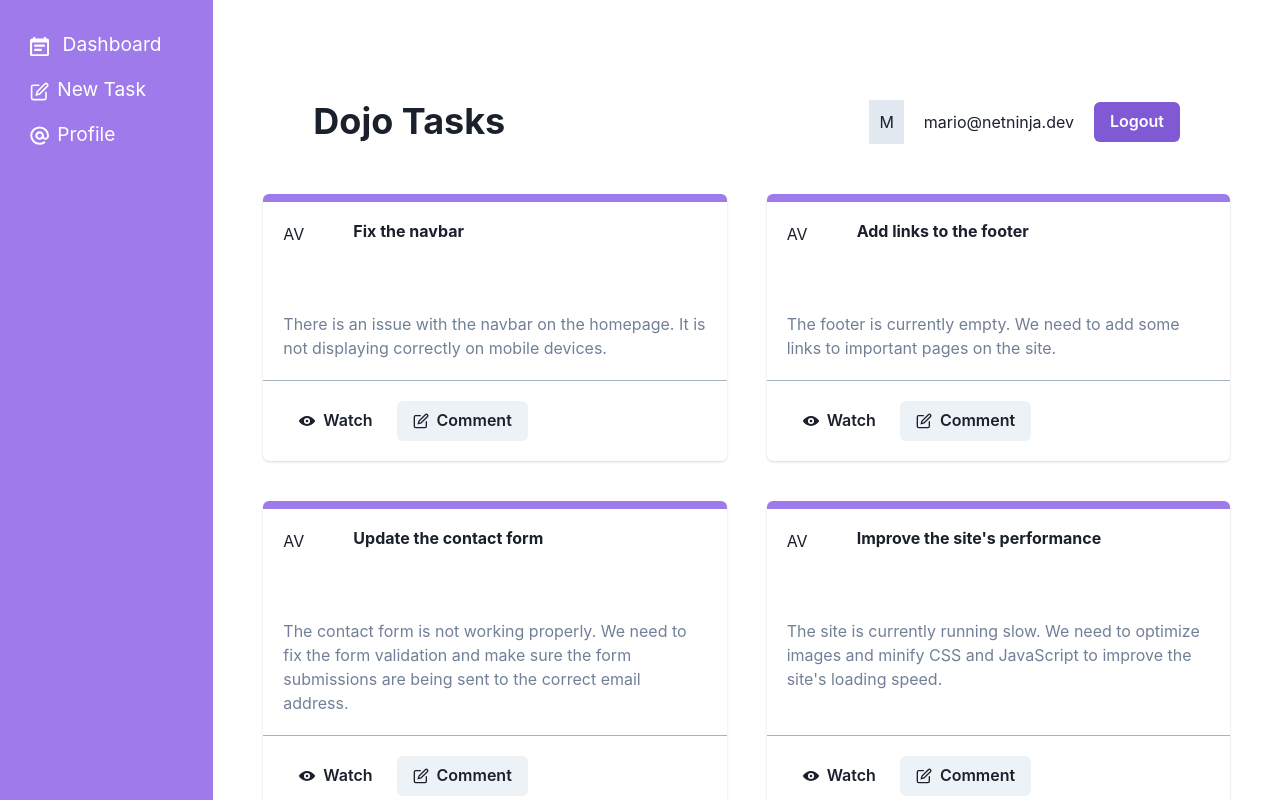
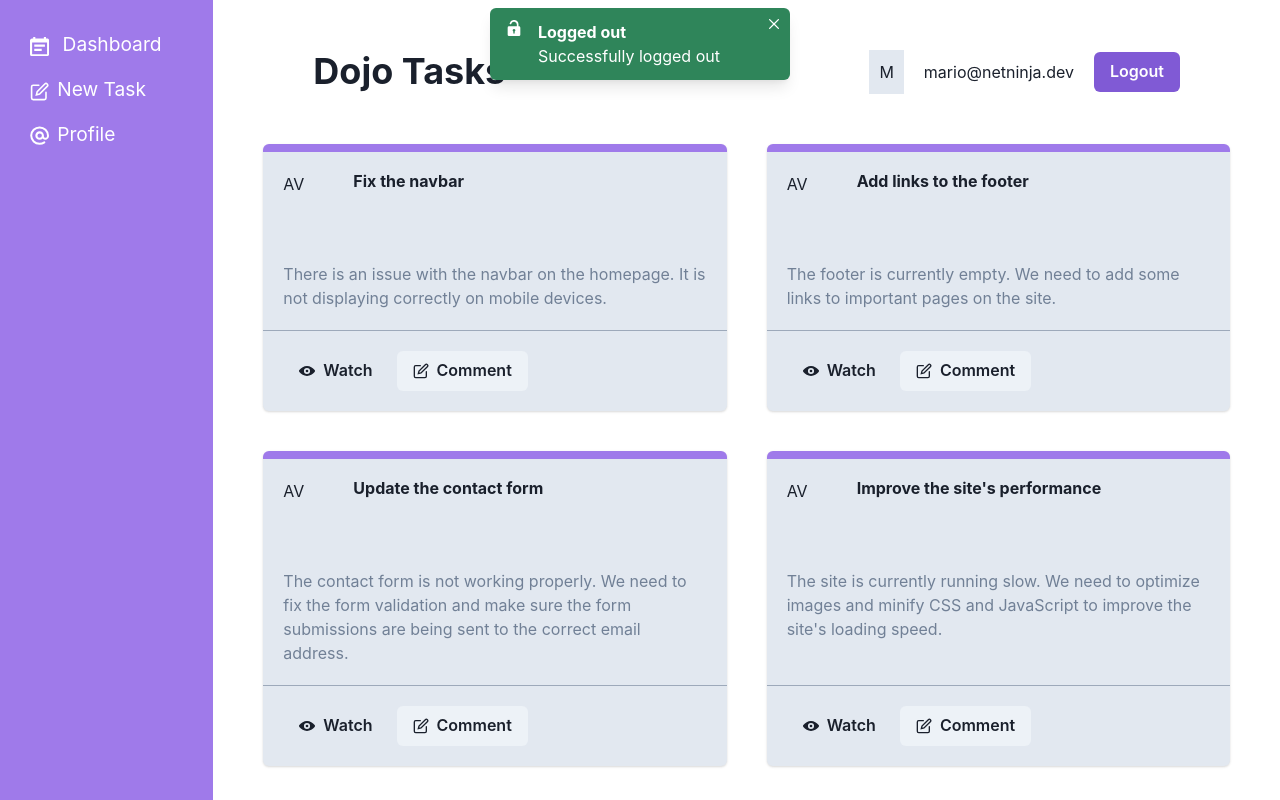
Before and after one commit to EduDD125/Chakra_UI_couser, a React (Vite) app: page / in a window 1280 px wide. Both pictures are taken after a click on the button "Logout". Shown: the top 800 px of the page. Built offline with nearby package versions, Linux system fonts and the light colour scheme; data requests are answered from the project's data file.

Commit message:
aula10: Toast component

```diff
--- a/src/components/navbar.jsx
+++ b/src/components/navbar.jsx
@@ -1,7 +1,22 @@
-import { Box, Button, Flex, HStack, Heading, Spacer, Text } from "@chakra-ui/react";
+import { UnlockIcon } from "@chakra-ui/icons";
+import { Box, Button, Flex, HStack, Heading, Spacer, Text, useToast } from "@chakra-ui/react";
 import React from "react";
 
 export default function Navbar() {
+    const toast = useToast();
+
+    const showToast = () => {
+        toast({
+            title: "Logged out",
+            description: "Successfully logged out",
+            duration: 5000,
+            isClosable: true,
+            position: "top",
+            status: "success",
+            icon: <UnlockIcon />
+        })
+    }
+
     return (
         <Flex as="nav" p="10px" m="40px" alignItems="center">
             <Heading as="h1">Dojo Tasks</Heading>
@@ -11,20 +26,9 @@ export default function Navbar() {
             <HStack spacing="20px">
                 <Box bg="gray.200" p="10px">M</Box>
                 <Text>mario@netninja.dev</Text>
-                <Button colorScheme="purple">Logout</Button>
+                <Button colorScheme="purple" onClick={showToast}>Logout</Button>
             </HStack>
 
         </Flex>
-
-
-        /*
-        <Flex bg="gray.200" justify="space-between"
-        wrap="wrap" gap="2">
-            <Box w="150px" h="50px" bg="red">1</Box>
-            <Box w="150px" h="50px" bg="blue">2</Box>
-            <Box w="150px" h="50px" flexGrow="1" bg="green">3</Box>
-            <Box w="150px" h="50px" flexGrow="2" bg="yellow">4</Box>
-        </Flex>
-        */
     )
 }
--- a/src/layouts/RootLayout.jsx
+++ b/src/layouts/RootLayout.jsx
@@ -18,7 +18,7 @@ export default function RootLayout() {
 
       </GridItem>
 
-      <GridItem  padding="50px" bg="white" colSpan={{base: 6, lg: 4, xl: 5}}>
+      <GridItem  pl="50px" pr="50px" pb="50px" bg="white" colSpan={{base: 6, lg: 4, xl: 5}}>
         <Navbar/>
         <Outlet/>
       </GridItem>
--- a/src/pages/Dashboard.jsx
+++ b/src/pages/Dashboard.jsx
@@ -12,7 +12,7 @@ export default function Dashboard() {
   return (
     <SimpleGrid spacing="10" minChildWidth="300px">
       {tasks && tasks.map( task => (
-        <Card key={task.id} borderTop="8px" borderColor="purple.400" bg="white">
+        <Card key={task.id} borderTop="8px" borderColor="purple.400" bg="gray.200">
           <CardHeader>
             <Flex gap="5">
               <Box w="50px" h="50px">
```
